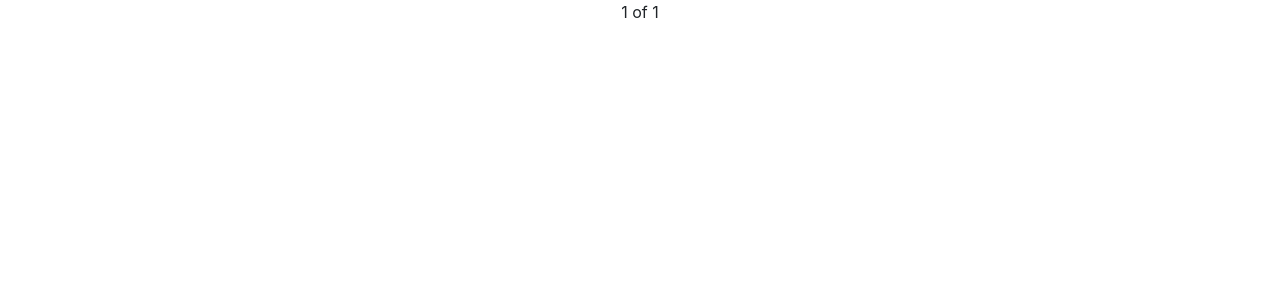
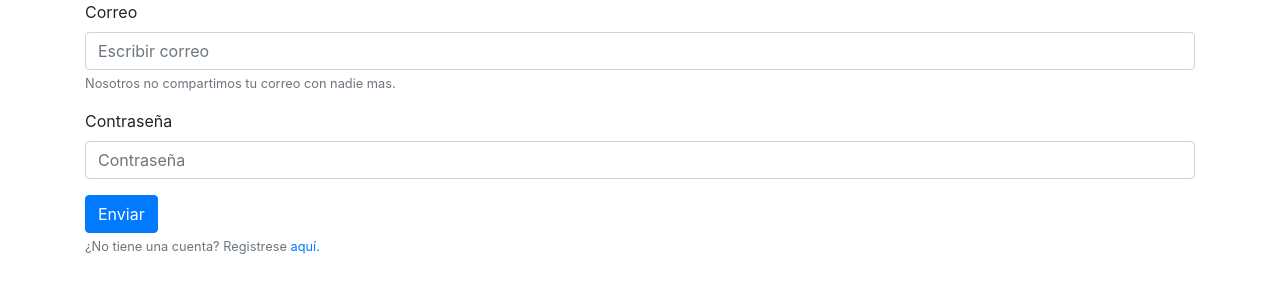
Before and after one commit to Koutawars/FutbolSocialApp, a React (Create React App) app in the folder views/: page / in a window 1280 px wide. Shown: the top 300 px of the page. Built offline with nearby package versions, Linux system fonts and the light colour scheme.

Commit message:
Comenzando hacer login

```diff
--- a/views/src/components/App.js
+++ b/views/src/components/App.js
@@ -1,17 +1,15 @@
 import React from 'react';
-import { Container, Row, Col } from 'react-bootstrap';
+import Login from '../pages/Login'
+import {BrowserRouter, Route, Switch} from 'react-router-dom';
+
 
 function App() {
   return (
-    <div className="App">
-      <header className="App-header">
-        <Container>
-          <Row className="justify-content-md-center">
-            <Col md="auto">1 of 1</Col>
-          </Row>
-        </Container>
-      </header>
-    </div>
+    <BrowserRouter>
+        <Switch>
+          <Route exact path={"/"} component = {Login} ></Route>
+        </Switch>
+    </BrowserRouter>
   );
 }
 
--- /dev/null
+++ b/views/src/pages/Login.js
@@ -0,0 +1,52 @@
+import { Link } from 'react-router-dom';
+import React, {Component} from 'react';
+
+import { Container, Form, Button } from 'react-bootstrap';
+class Login extends Component {
+    constructor(props){
+        super(props);
+        this.state = {
+            email: null,
+            password: null
+        };
+    }
+
+    handleChange = (e) => {
+        this.setState({
+            [e.target.id]: e.target.value
+        });
+    };
+
+    handleSubmit = (e) => {
+        e.preventDefault();
+
+        console.log("Correo: " + this.state.email + " Contraseña: " + this.state.password);
+    }
+    render(){
+        return (
+            <Container md="auto">
+                <Form onSubmit={this.handleSubmit}>
+                    <Form.Group controlId="email">
+                        <Form.Label>Correo</Form.Label>
+                        <Form.Control onChange = {this.handleChange} type="email" placeholder="Escribir correo" />
+                        <Form.Text className="text-muted">
+                        Nosotros no compartimos tu correo con nadie mas.
+                        </Form.Text>
+                    </Form.Group>
+                    <Form.Group controlId="password">
+                        <Form.Label>Contraseña</Form.Label>
+                        <Form.Control onChange = {this.handleChange} type="password" placeholder="Contraseña" />
+                    </Form.Group>
+                    <Button variant="primary" type="submit">
+                        Enviar
+                    </Button>
+                    <Form.Text className="text-muted">
+                        ¿No tiene una cuenta? Registrese <Link to="/registrar">aquí.</Link>
+                    </Form.Text>
+                </Form>
+            </Container>
+        );
+    }
+}
+
+export default Login;
```
